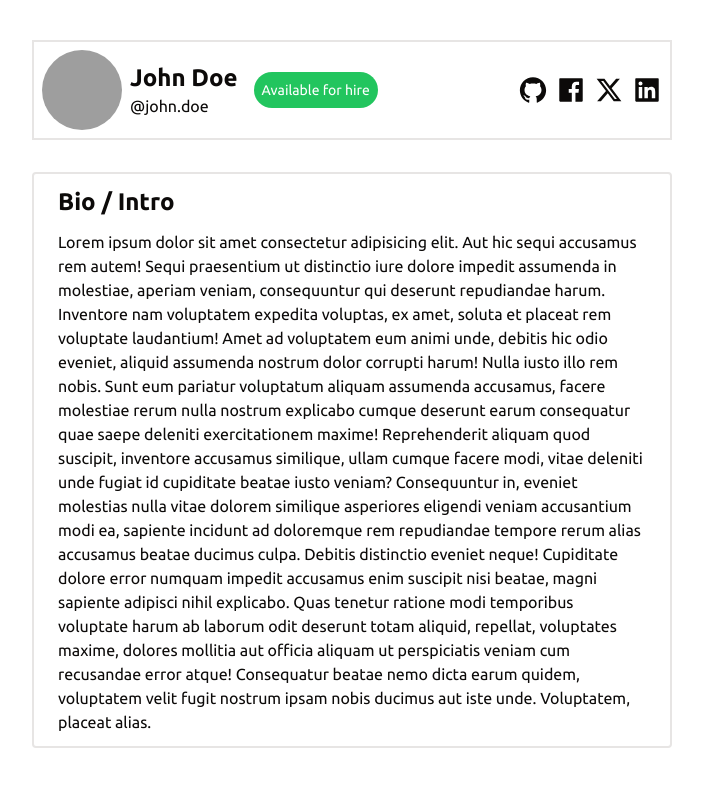
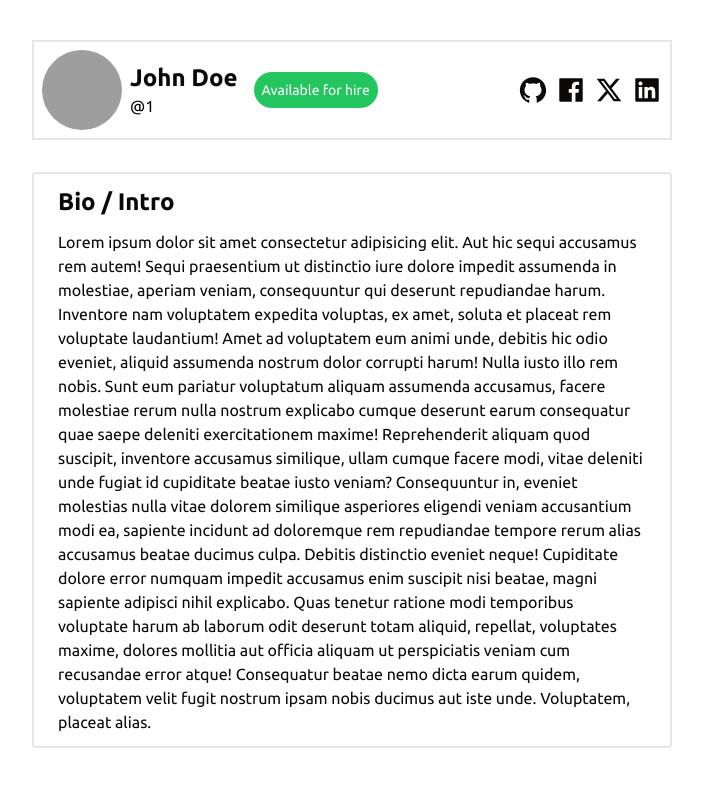
Before and after one commit to thtauhid/open-profile, a React (Vite) app: page /profile/1 in a window 1280 px wide. Shown: the top 786 px of the page, without its empty margins (288-991 px from the left). Built offline with nearby package versions, Linux system fonts and the light colour scheme; grey boxes are pictures that could not be loaded.

Commit message:
API abstraction layer created for Header.tsx

```diff
--- /dev/null
+++ b/src/api/index.ts
@@ -0,0 +1,11 @@
+export const getFullName = () => {
+  return "John Doe";
+};
+
+export const getInitials = () => {
+  return "JD";
+};
+
+export const isAvailableForHire = () => {
+  return true;
+};
--- a/src/pages/Profile/Header.tsx
+++ b/src/pages/Profile/Header.tsx
@@ -4,26 +4,32 @@ import { AiFillFacebook } from "react-icons/ai";
 import { RiTwitterXFill } from "react-icons/ri";
 import { AiFillLinkedin } from "react-icons/ai";
 import { useParams } from "react-router-dom";
+import { getFullName, getInitials, isAvailableForHire } from "@/api";
 
 function Header() {
   const { username } = useParams();
+  const name = getFullName();
+  const initials = getInitials();
+  const isUserAvailableForHire = isAvailableForHire();
 
   return (
     <div className="border-2 flex justify-between items-center p-2">
       <div className="flex items-center">
         <Avatar className="w-20 h-20">
           <AvatarImage src={`https://github.com/${username}.png`} />
-          <AvatarFallback>JD</AvatarFallback>
+          <AvatarFallback>{initials}</AvatarFallback>
         </Avatar>
         <div className="m-2">
-          <h1 className="font-bold text-2xl">John Doe</h1>
-          <span>@john.doe</span>
+          <h1 className="font-bold text-2xl">{name}</h1>
+          <span>@{username}</span>
         </div>
-        <div className="m-2">
-          <p className="bg-green-500 text-white text-sm p-2 rounded-full">
-            Available for hire
-          </p>
-        </div>
+        {isUserAvailableForHire && (
+          <div className="m-2">
+            <p className="bg-green-500 text-white text-sm p-2 rounded-full">
+              Available for hire
+            </p>
+          </div>
+        )}
       </div>
       <div className="flex gap-2">
         <p>
```
